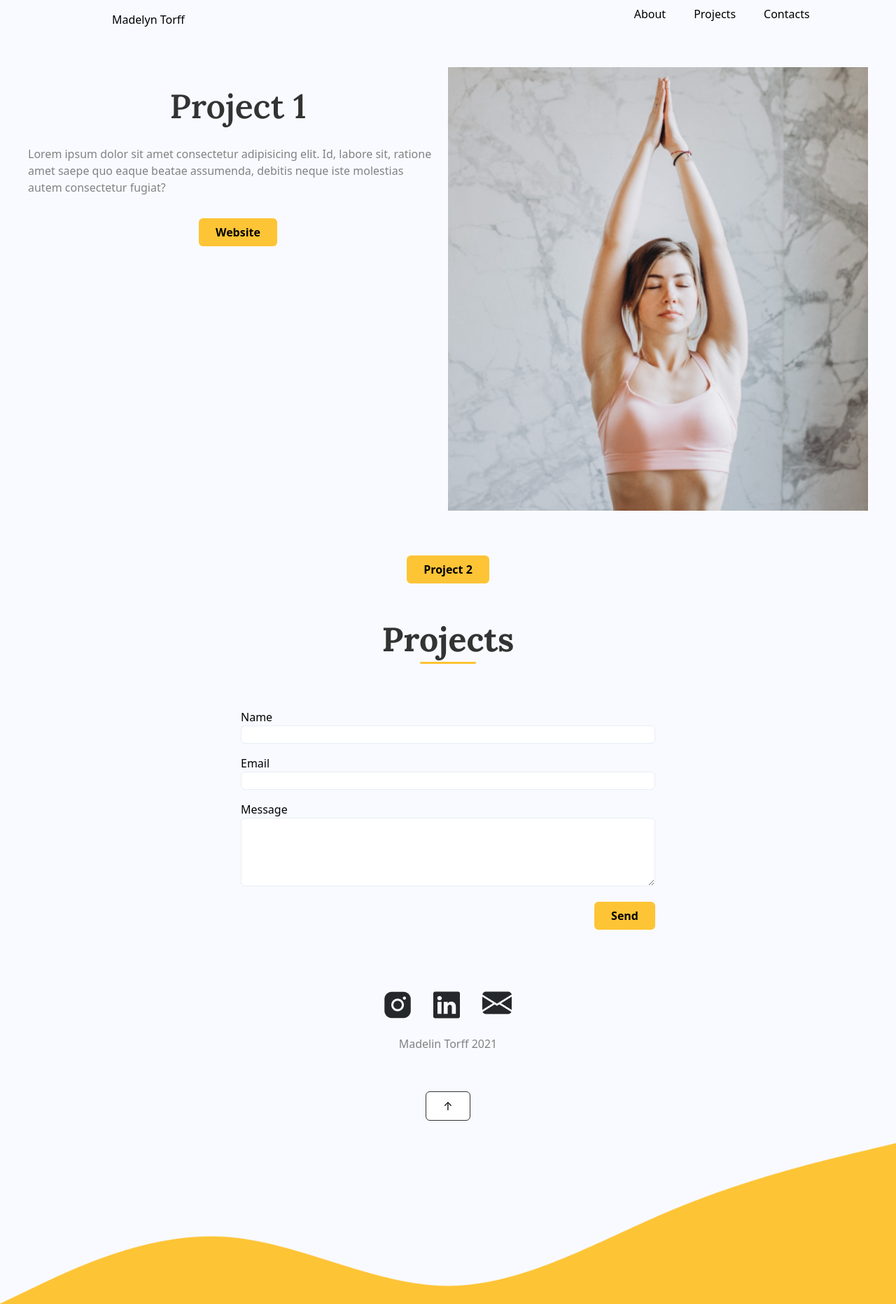
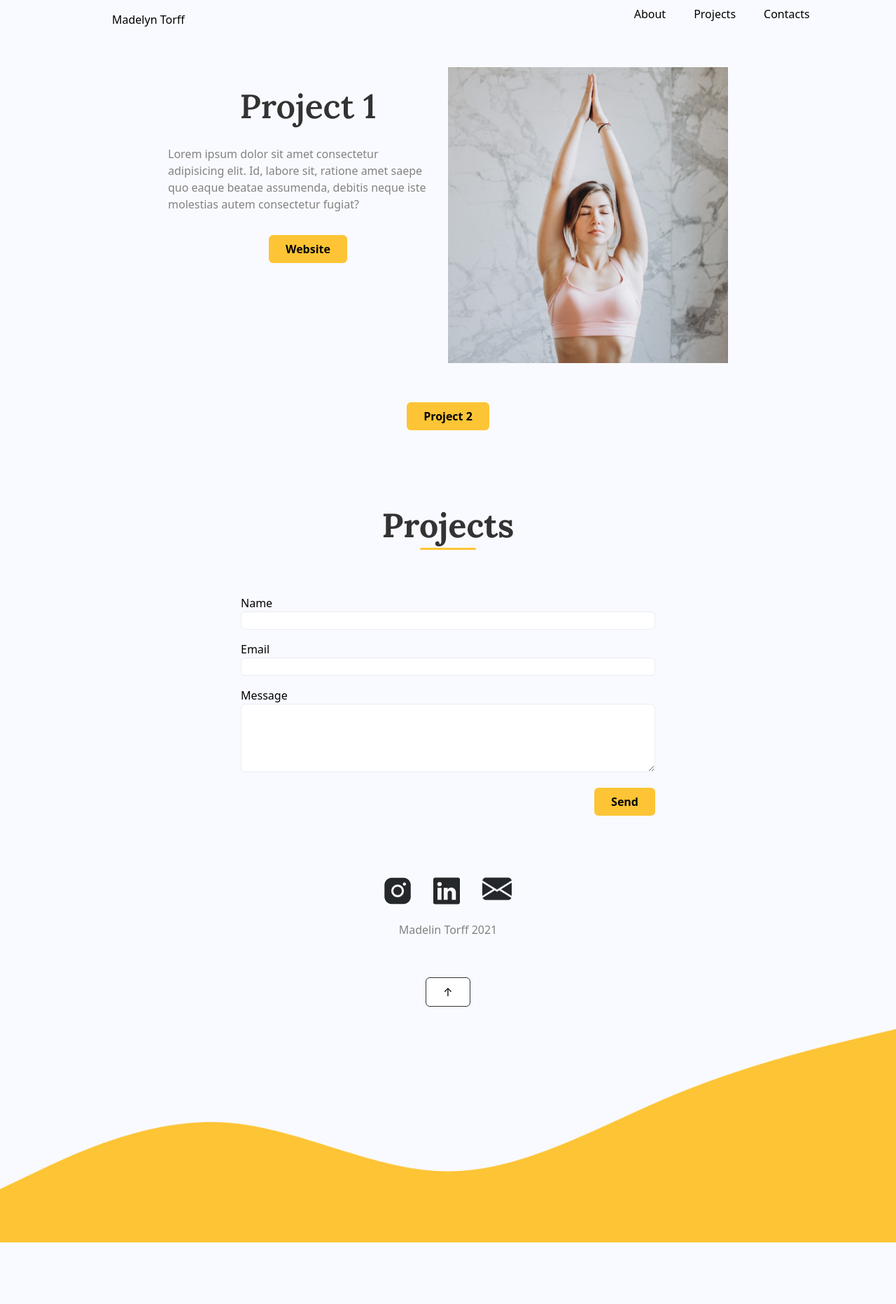
Before and after one commit to yali1986/MyPortfolio, a website: page project1.html in a window 1280 px wide. Shown: the top 1864 px of the page at 70% size. After the commit the page ends 1776 px from the top, so only its background shows below. Drawn offline with Linux system fonts and the light colour scheme.

Commit message:
responsive details

```diff
--- a/project1.html
+++ b/project1.html
@@ -41,11 +41,11 @@
 
   <main>
     <section>
-      <div class="my-14 mx-10">
-        <div class="flex flex-col md:flex-row justify-between">
+      <div class="my-8 md:my-14 mx-10 flex justify-center">
+        <div class="flex flex-col md:flex-row justify-between w-full lg:w-2/3">
 
           <div class="w-full">
-            <h2 class="text-2xl md:text-3xl lg:text-4xl xl:text-5xl font-semibold text-secundary py-8 font-lora text-center">Project 1</h2>
+            <h2 class="text-2xl md:text-3xl lg:text-4xl xl:text-5xl font-semibold text-secundary pb-8 md:py-8 font-lora text-center">Project 1</h2>
 
             <p class="color-p pr-4">Lorem ipsum dolor sit amet consectetur adipisicing elit. Id, labore sit, ratione amet
               saepe quo eaque beatae assumenda, debitis neque iste molestias autem consectetur fugiat?
@@ -60,16 +60,15 @@
           </div>
         </div>
 
-        <div class="flex justify-center">
-          <a href="project2.html" class="bg-primary px-6 py-2 rounded-md font-semibold mt-16">Project 2</a>
-        </div>
-
+      </div>
+      <div class="flex justify-center mb-16">
+        <a href="project2.html" class="bg-primary px-6 py-2 rounded-md font-semibold">Project 2</a>
       </div>
     </section class="pb-10">
 
 
 
-    <section class="flex items-center justify-center flex-col">
+    <section class="flex items-center justify-center flex-col lg:mt-28">
       <h2 class="font-bold text-secundary self-center flex text-2xl md:text-4xl lg:text-5xl mb-2 font-lora">Projects</h2>
       <div class="h-[3px] bg-primary w-[80px] mb-10 rounded-full"></div>
 
```
Also changed, not shown: index.html (+9 -4 lines), project2.html (+7 -7 lines), project3.html (+4 -4 lines), output.css.
